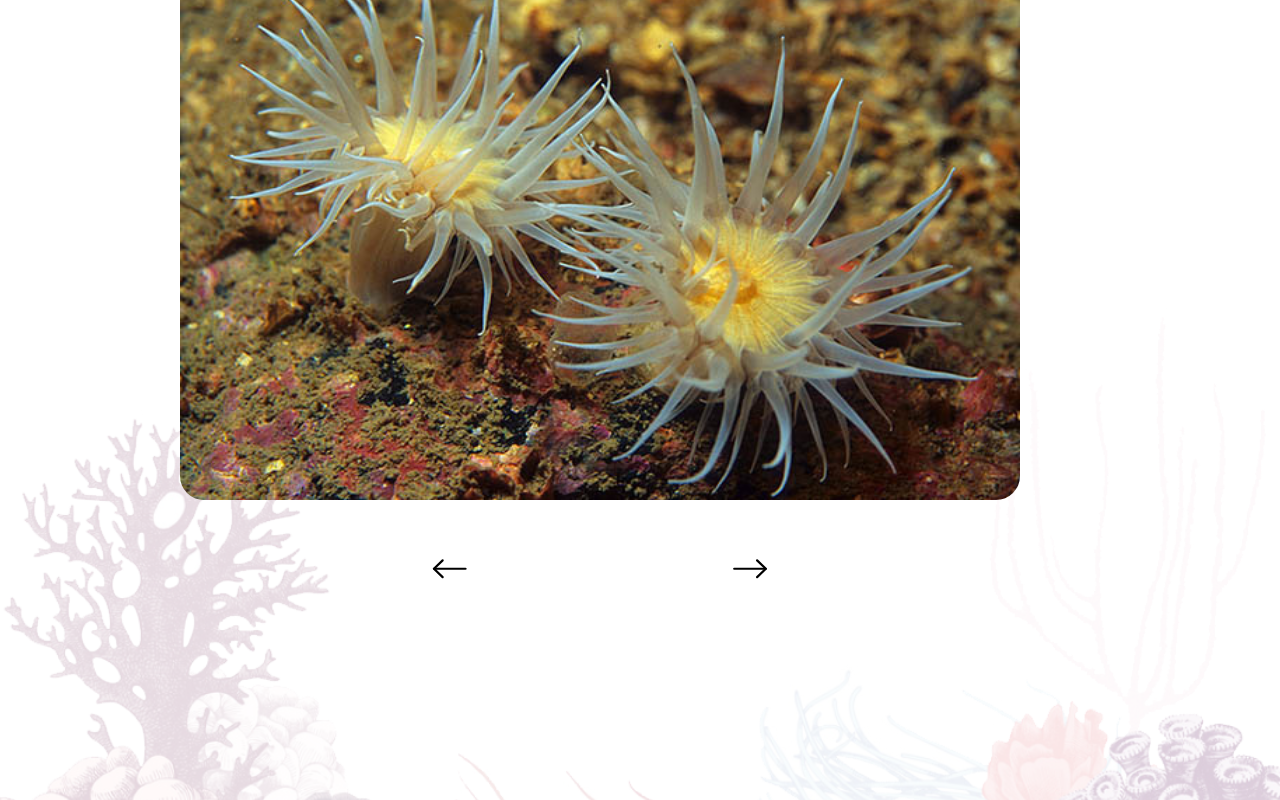
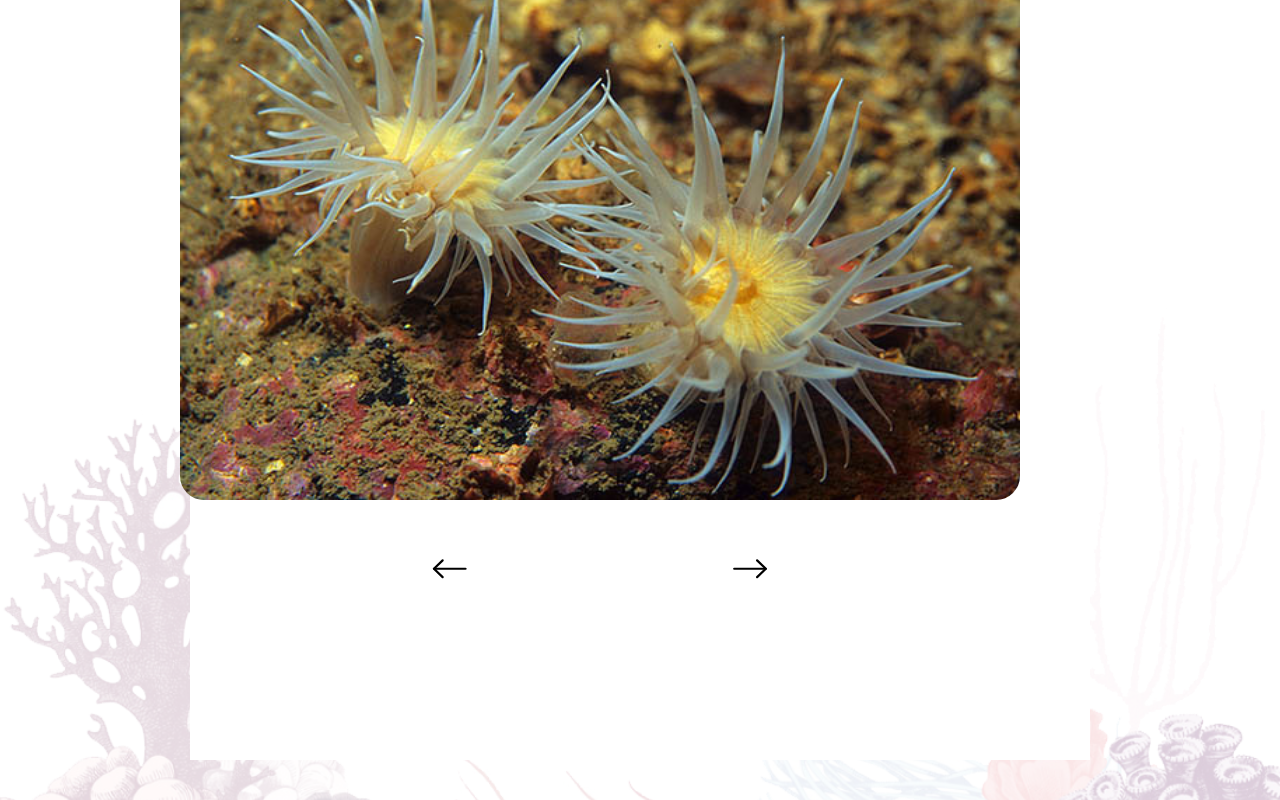
Before and after one commit to xossiane/javascript-oceandex, a Next.js app: page /Teste in a window 1280 px wide. Shown: the part 1160-1960 px from the top of the page. Built offline with nearby package versions, Linux system fonts and the light colour scheme; a web font is replaced by a local one.

Commit message:
refactor: adjust background z-index and add it to layout

```diff
--- a/components/atoms/Background/index.jsx
+++ b/components/atoms/Background/index.jsx
@@ -1,5 +1,22 @@
 import styles from "./styles.module.scss";
 import background from "../../../public/assets/images/extras/backgroundLarge2.png";
 export default function Background() {
-  return <img className={styles[`background`]} src={background} alt="" />;
+  return (
+    <div className={styles[`Background__ContainerBackgroundImage`]}>
+      <img
+        className={
+          styles[`Background__ContainerBackgroundImage__BackgroundImage`]
+        }
+        src="/assets/images/extras/backgroundLarge2.png"
+        alt=""
+      />
+      <img
+        className={
+          styles[`Background__ContainerBackgroundImage__BackgroundImageMobile`]
+        }
+        src="/assets/images/extras/background.png"
+        alt=""
+      />
+    </div>
+  );
 }
--- a/components/atoms/Background/styles.module.scss
+++ b/components/atoms/Background/styles.module.scss
@@ -1,14 +1,33 @@
-.background {
-  background-size: cover;
-  background-repeat: no-repeat;
-  background-position: center;
-  width: 100%;
-  z-index: 0;
-  position: fixed;
-  bottom: 10rem;
-  opacity: 50%;
+.Background {
+  &__ContainerBackgroundImage {
+    position: relative;
+    width: 100%;
 
-  @media (min-width: 768px) {
-    opacity: 15%;
+    &__BackgroundImage {
+      opacity: 0.2;
+      position: absolute;
+      bottom: -90%;
+      width: 100%;
+      z-index: -1;
+
+      @media (max-width: 1023px) {
+        display: none;
+      }
+    }
+
+    &__BackgroundImageMobile {
+      display: none;
+
+      @media (max-width: 1023px) {
+        bottom: -90%;
+        display: block;
+        position: absolute;
+        width: 100%;
+
+        img {
+          border-radius: 0.23rem;
+        }
+      }
+    }
   }
 }
--- a/layout/index.jsx
+++ b/layout/index.jsx
@@ -1,19 +1,14 @@
+import Background from "@atoms/Background";
 import Footer from "@organisms/Footer";
 import Header from "@organisms/Header";
 import styles from "./styles.module.scss";
-
 
 export default function Layout({ children }) {
   return (
     <>
       <Header />
       <div className={styles[`content`]}>{children}</div>
-      <>
-        <div className={styles[`Background__ContainerBackgroundImage`]}>
-          <img className={styles[`Background__ContainerBackgroundImage__BackgroundImage`]} src="/assets/images/extras/backgroundLarge2.png" alt="" />
-          <img className={styles[`Background__ContainerBackgroundImage__BackgroundImageMobile`]} src="/assets/images/extras/background.png" alt="" />
-        </div>
-        </>
+      <Background />
       <Footer />
     </>
   );
--- a/layout/styles.module.scss
+++ b/layout/styles.module.scss
@@ -11,37 +11,3 @@
     max-width: 128rem;
   }
 }
-
-.Background {
-  &__ContainerBackgroundImage {
-    position: relative;
-    width: 100%;
-
-    &__BackgroundImage {
-      opacity: 0.2;
-      position: absolute;
-      bottom: -90%;
-      width: 100%;
-      z-index: 0;
-
-      @media (max-width: 1023px) {
-        display: none;
-      }
-    }
-
-    &__BackgroundImageMobile {
-      display: none;
-
-      @media (max-width: 1023px) {
-        bottom: -90%;
-        display: block;
-        position: absolute;
-        width: 100%;
-
-        img {
-          border-radius: 0.23rem;
-        }
-      }
-    }
-  }
-}
```
